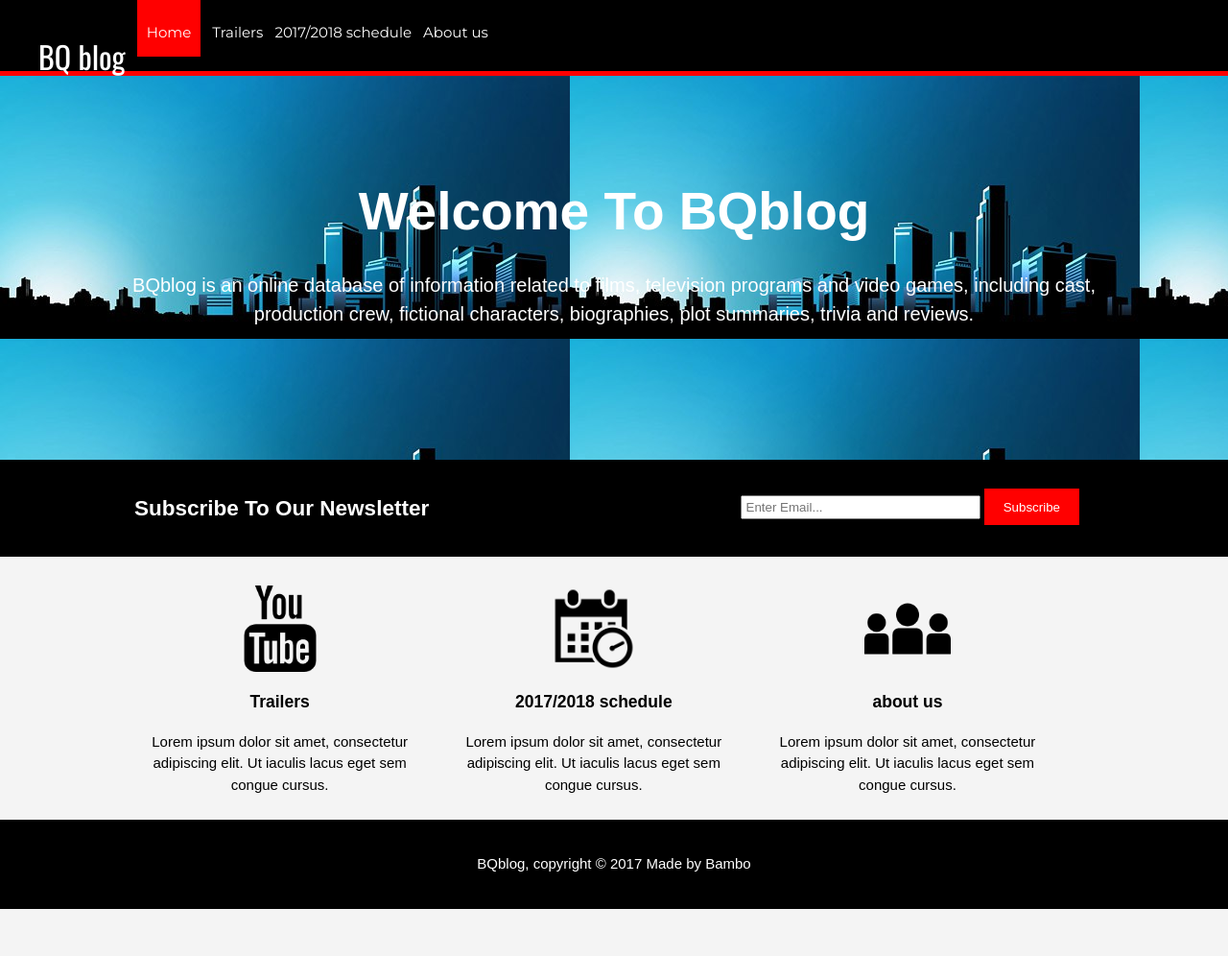
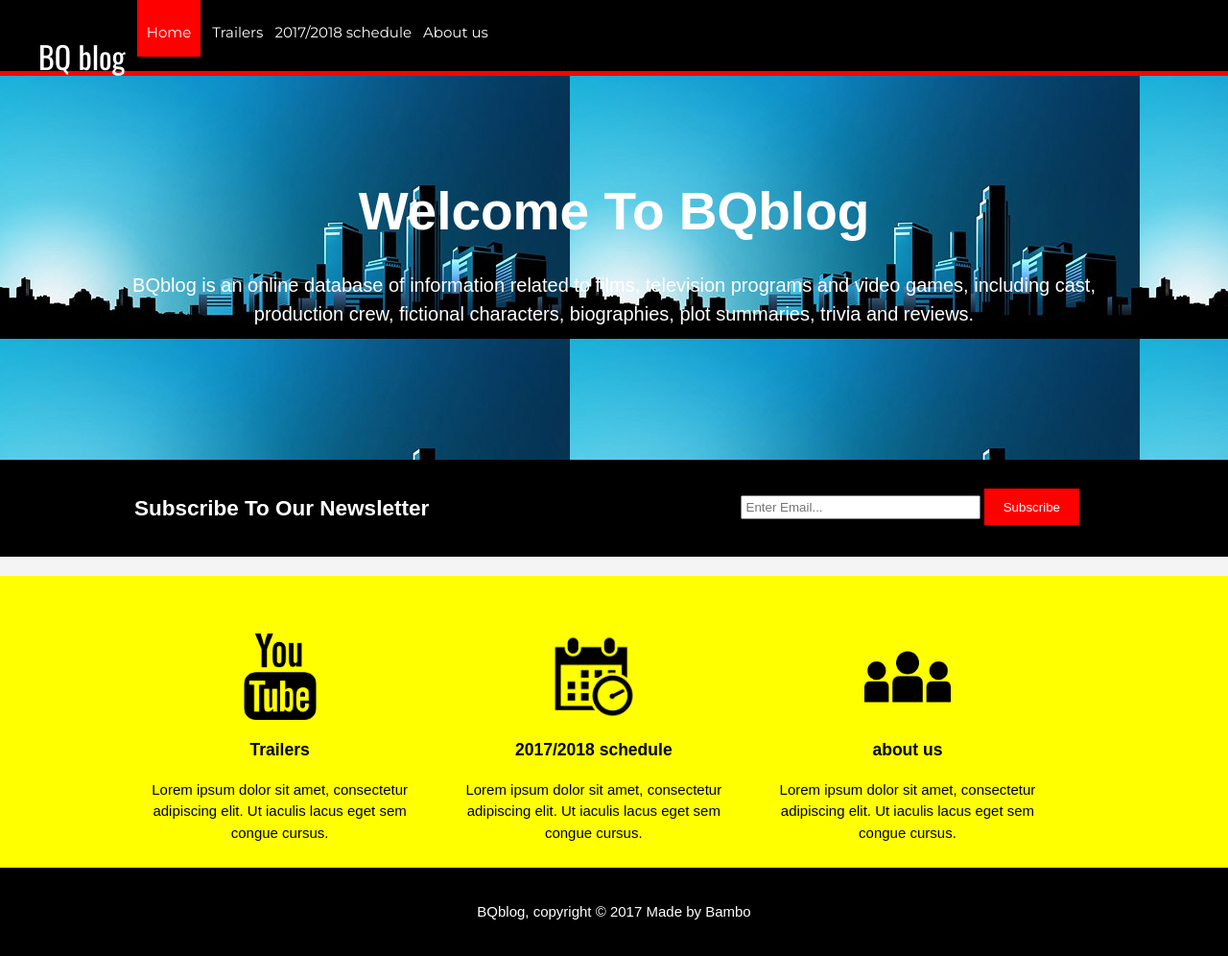
Before and after one commit to stephenbambo/BQblog, a plain HTML site: page index.html in a window 1280 px wide. Shown: the whole page at 96% size. Before the commit the page ends 947 px from the top, so only its background shows below. Drawn offline with nearby package versions, Linux system fonts and the light colour scheme.

Commit message:
Update style.css

```diff
--- a/style.css
+++ b/style.css
@@ -55,7 +55,9 @@ body {
 	color: #ffffff;
 }
 #boxes{
+	padding-top: 50px;
 	margin-top: 20px;
+	background-color: yellow;
 }
 #boxes .box{
 	float: left;
```
